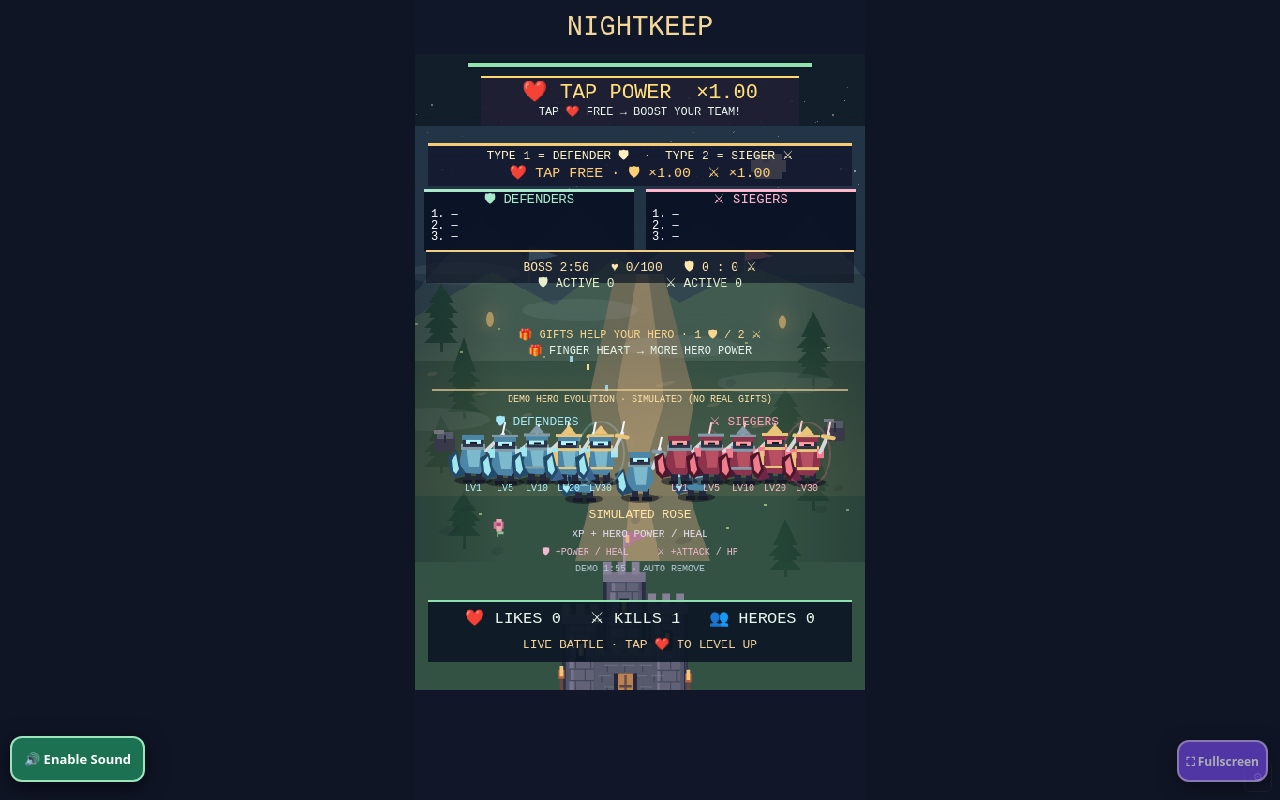
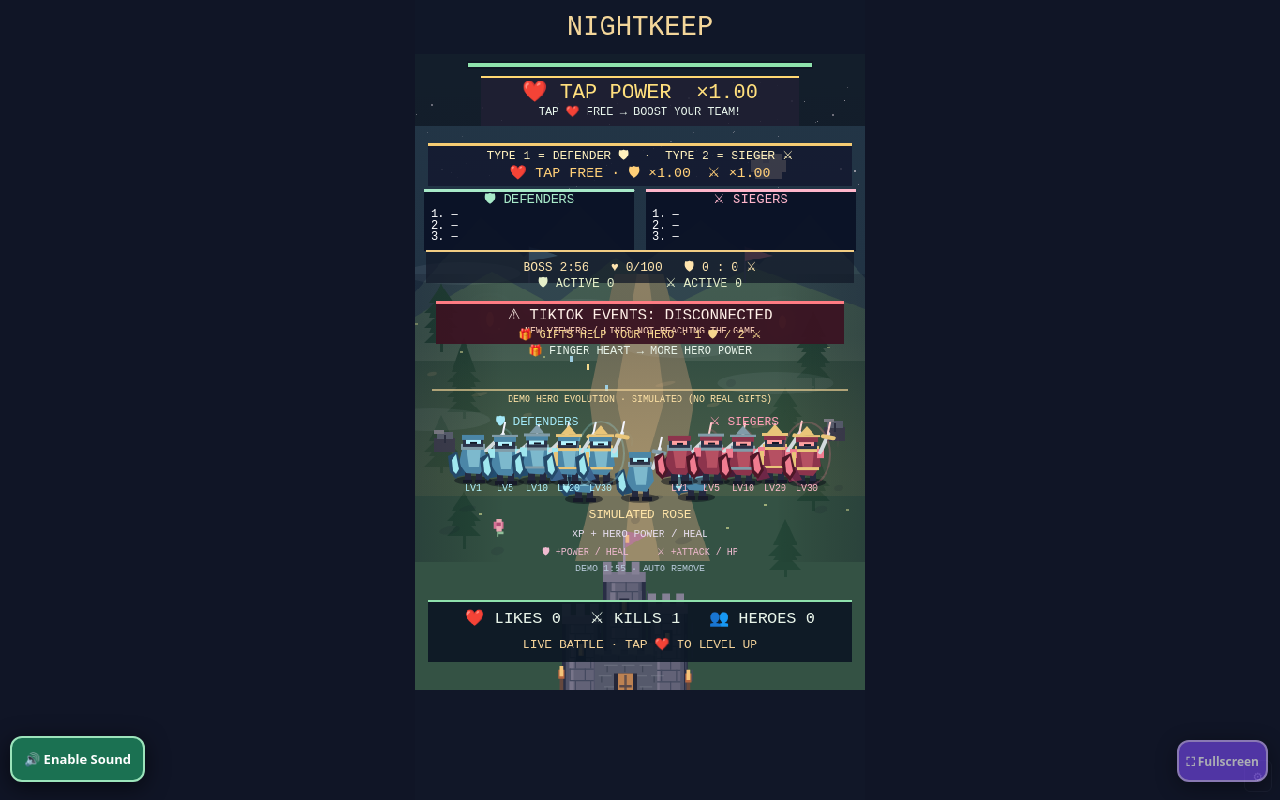
Before and after one commit to basilhsklrs-dot/nightkeep-live, a website: page public/index.html in a window 1280 px wide. Drawn offline with Linux system fonts and the light colour scheme.

Commit message:
Show TikTok event connection faults prominently in live stage instead of misleading active game

```diff
--- a/public/index.html
+++ b/public/index.html
@@ -908,6 +908,12 @@ function drawPortrait(){
  drawLiveLeaderboards();drawEngagementHud();
  const onlineNow=Date.now(),activeD=(game.defenders||[]).filter(d=>d.hp>0&&d.activeUntil>onlineNow).length,activeS=(game.enemies||[]).filter(e=>e.siegerHero&&e.hp>0&&e.activeUntil>onlineNow).length;
  text('🛡 ACTIVE '+activeD+'       ⚔ ACTIVE '+activeS,240,306,'#e6efc9',13,'center');
+ // Keep the audience informed when the TikTok event connection (not their livestream) drops.
+ if(!demo&&backendState!=='live'){
+  rect(22,321,436,46,'#3a1322f2');rect(22,321,436,3,'#ff7c83');
+  text('⚠ TIKTOK EVENTS: '+(backendState==='connecting'?'RECONNECTING':'DISCONNECTED'),240,341,'#fff0e8',16,'center');
+  text('NEW VIEWERS / LIKES NOT REACHING THE GAME',240,356,'#ffd4bb',10,'center');
+ }
  if((game.barrier||0)>0)text(`BARRIER ${Math.ceil(game.barrier)} HP · ${Math.ceil(game.barrierTime)}s`,240,725,'#a5e8b4',11,'center');
  if(game.shield>0)text(`SHIELD ${Math.ceil(game.shield)}s`,240,553,'#a7e3eb',15,'center');
  if((game.healGlow||0)>0){ctx.strokeStyle='#a5e8b4';ctx.lineWidth=3;ctx.beginPath();ctx.ellipse(240,663,80,52,0,0,Math.PI*2);ctx.stroke();for(let i=0;i<9;i++){const angle=i*.7+t*2;drawGiftIcon('rose',235+Math.sin(angle)*83,652+Math.cos(angle)*45,.55)}}
```
